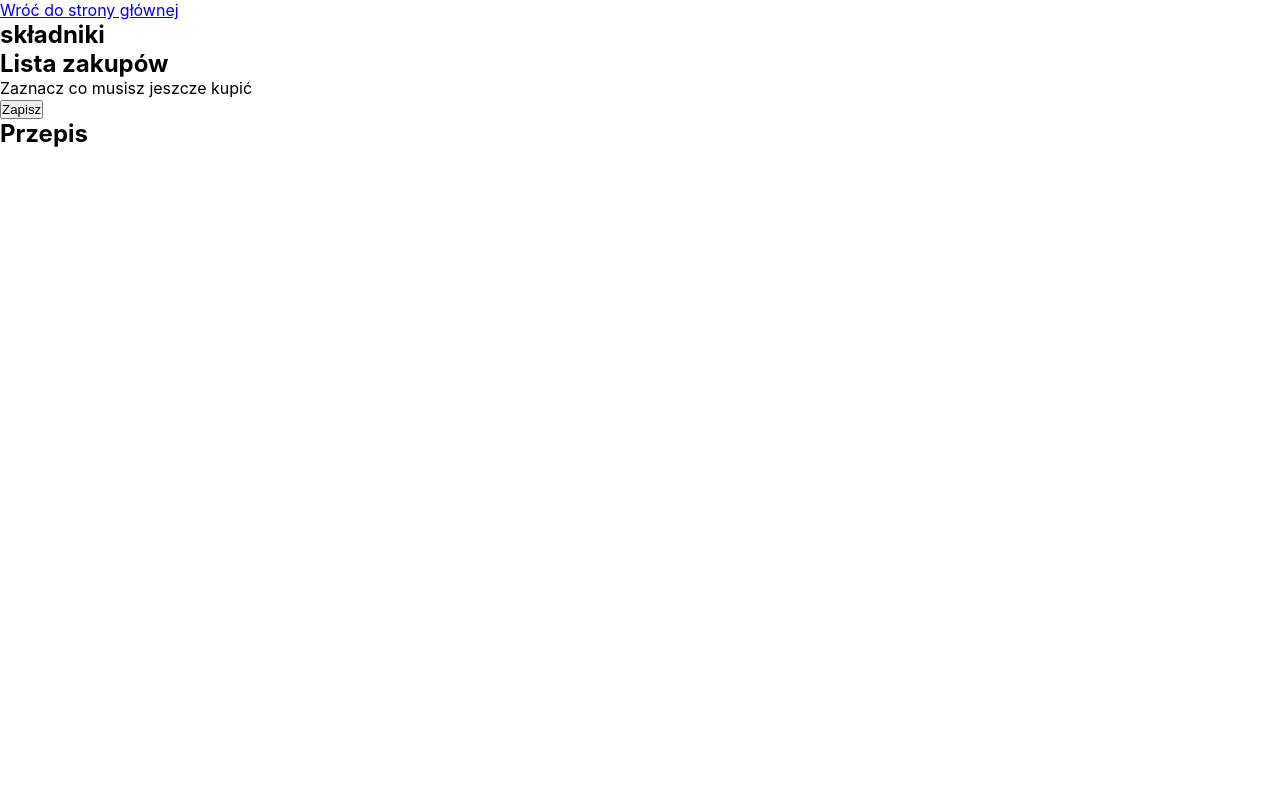
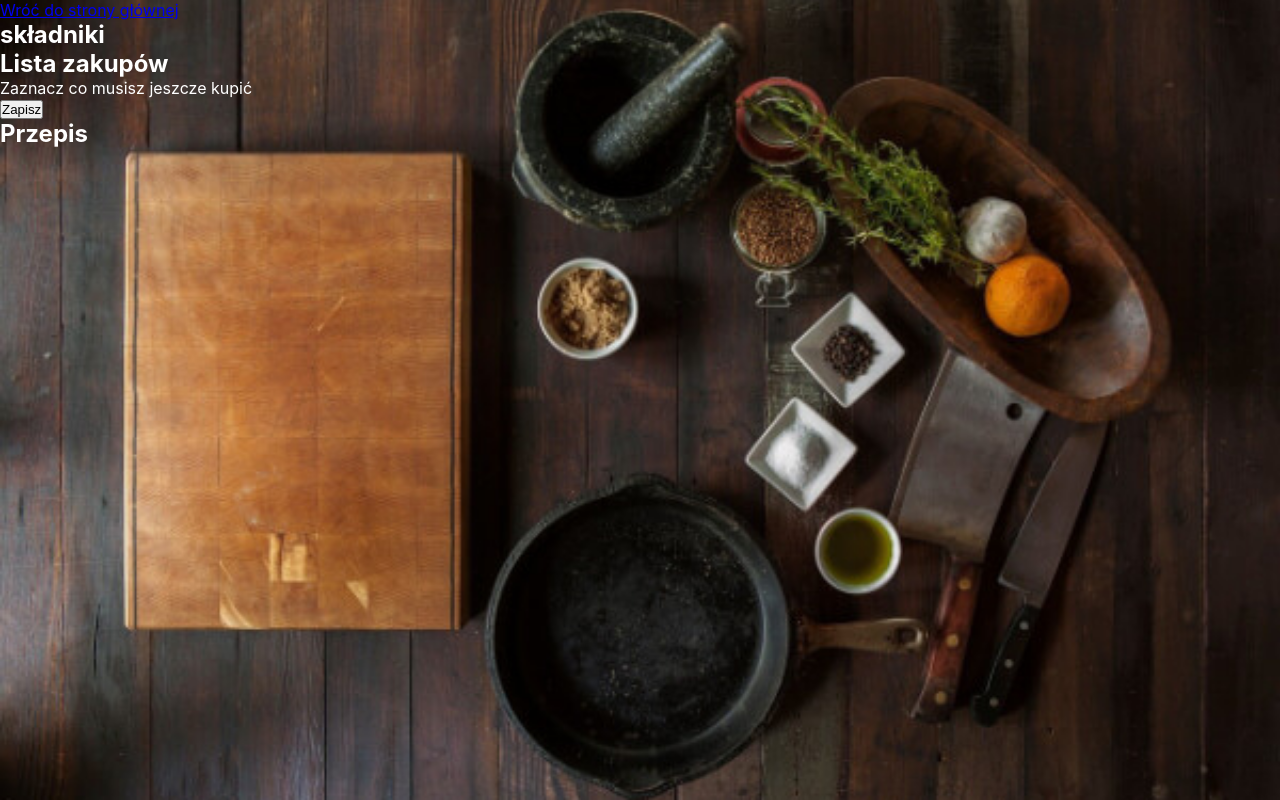
Before and after one commit to atrykp/what-s-for-dinner-react-app, a React (Create React App) app: page /dish/1 in a window 1280 px wide. Built offline with nearby package versions, Linux system fonts and the light colour scheme.

Commit message:
add Dish.css file and import it in Dish.js

```diff
--- a/src/pages/Dish.js
+++ b/src/pages/Dish.js
@@ -1,6 +1,7 @@
 import { v4 } from "uuid";
 import React, { useEffect, useState } from "react";
 import { Link } from "react-router-dom";
+import "../styles/Dish.css";
 const Dish = (props) => {
   const [products, setProducts] = useState([]);
   const {
@@ -58,7 +59,7 @@
     // zapisz do local storage cały obiekt
   };
   return (
-    <div className="selected dish">
+    <div className="selectedDish">
       <Link to="/">Wróć do strony głównej</Link>
       <h1>{name}</h1>
       <p className="description">{description}</p>
--- /dev/null
+++ b/src/styles/Dish.css
@@ -0,0 +1,8 @@
+.selectedDish {
+  min-height: 100vh;
+  background-image: url(../images/ingredients.jpg);
+  background-size: cover;
+  background-repeat: no-repeat;
+  background-position: center;
+  color: white;
+}
```
Also changed, not shown: 1 other file (tests, documents, lock files or other folders).
